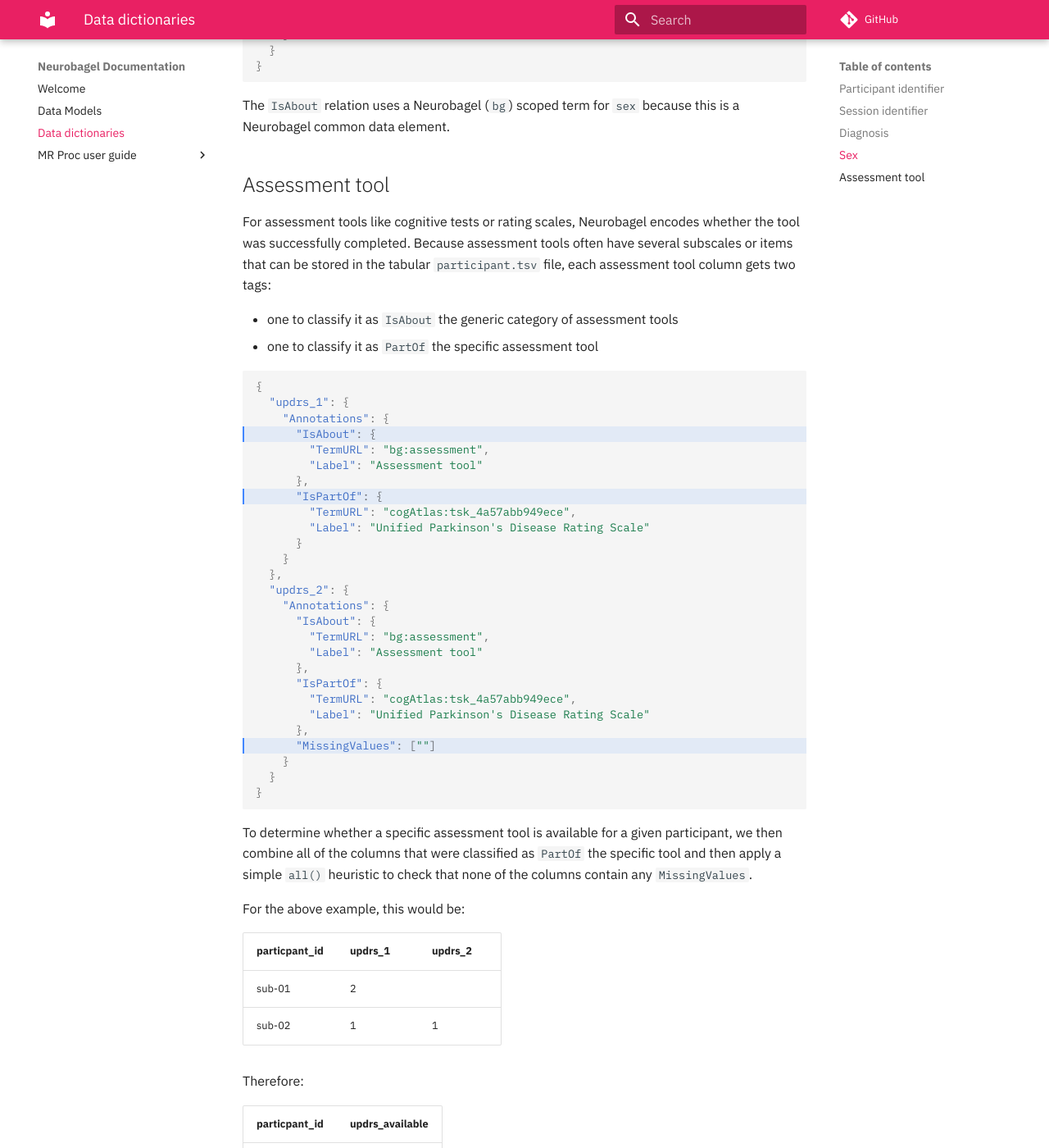
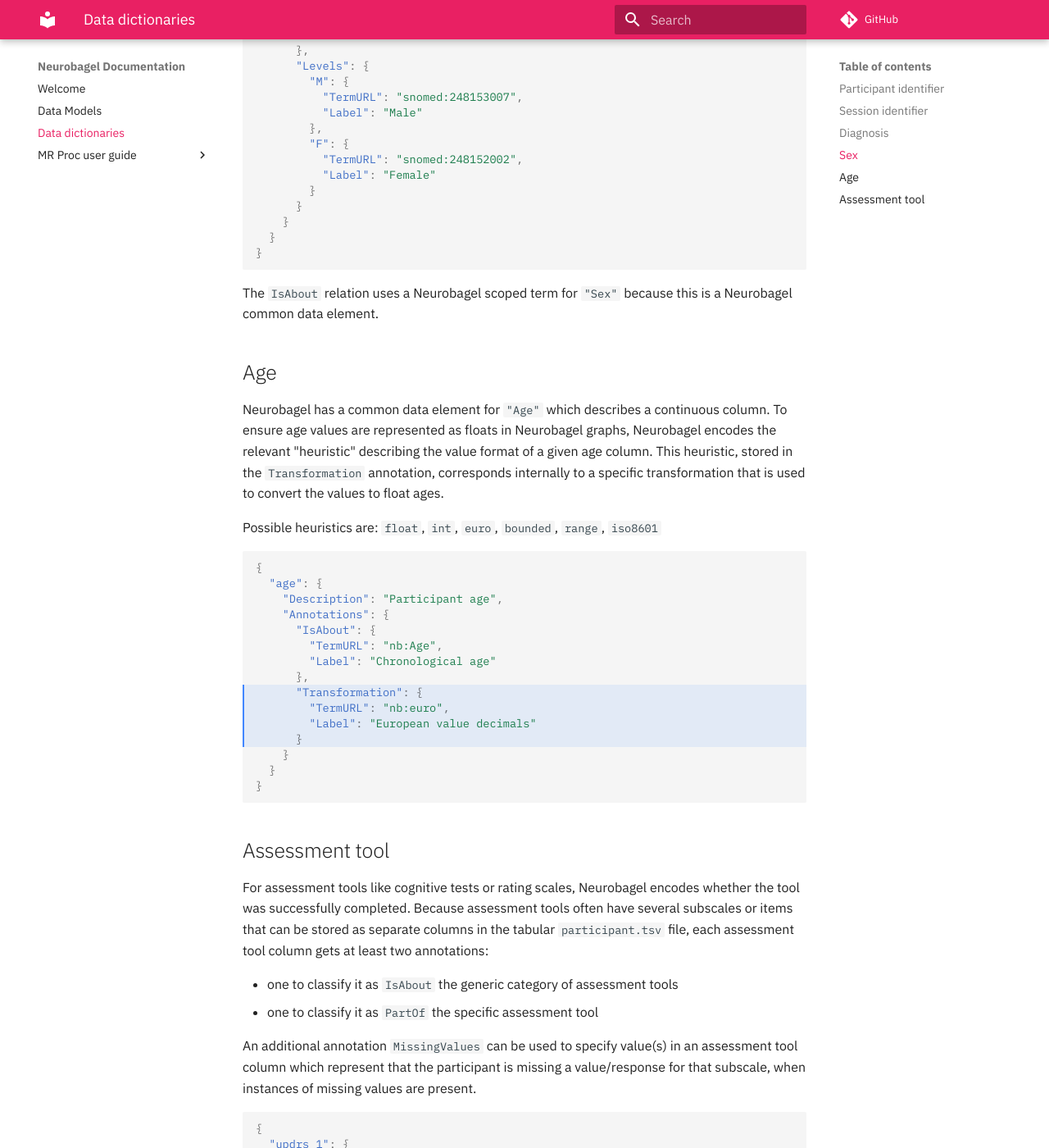
Before and after one commit to neurobagel/documentation, an MkDocs documentation site: the page built from docs/dictionaries.md, in a window 1280 px wide and 1400 px high, scrolled down 2786 px. Shown: the whole window at 82% size. Built offline with MkDocs 1.6.1 and Material for MkDocs 9.7.7, drawn with Linux system fonts in a browser that asks for light colours; comment, search, counter and statistics services are not loaded; some of the changed text lies outside the part shown.

Commit message:
update controlled term names in data model/dictionary docs

````diff
--- a/docs/dictionaries.md
+++ b/docs/dictionaries.md
@@ -1,8 +1,7 @@
 # Neurobagel Data Dictionaries
 
-The neurobagel annotator creates a BIDS compatible data dictionary
-and augments the information that BIDS recommends with
-unambiguous semantic tags.
+The Neurobagel annotator creates a BIDS compatible data dictionary
+and augments the information that BIDS recommends with unambiguous semantic tags.
 
 Below we'll outline several special cases using the following example `participants.tsv` file:
 
@@ -19,24 +18,25 @@
 ```json
 {
   "@context": {
-    "bg": "https://terms.neurobagel.org/",
+    "nb": "http://neurobagel.org/vocab/",
     "purl": "http://purl.obolibrary.org/obo/",
     "snomed": "http://purl.bioontology.org/ontology/SNOMEDCT/",
-    "cogAtlas": "https://www.cognitiveatlas.org/task/id/"
+    "cogatlas": "https://www.cognitiveatlas.org/task/id/"
   }
 }
 ```
 
 ## Participant identifier
 
-Term from National Cancer Institute Thesaurus
+Term from the Neurobagel vocabulary.
 
-```json hl_lines="5-6"
+```json hl_lines="6-7"
 {
   "participant_id": {
+    "Description": "A participant ID",
     "Annotations": {
       "IsAbout": {
-        "TermURL": "purl:NCIT_C69256",
+        "TermURL": "nb:ParticipantID",
         "Label": "Subject Unique Identifier"
       }
     }
@@ -53,14 +53,15 @@
 
 ## Session identifier
 
-Term from National Cancer Institute Thesaurus
+Term from the Neurobagel vocabulary.
 
-```json hl_lines="5-6"
+```json hl_lines="6-7"
 {
   "session_id": {
+    "Description": "A session ID",
     "Annotations": {
       "IsAbout": {
-        "TermURL": "purl:NCIT_C117058",
+        "TermURL": "nb:SessionID",
         "Label": "Run Identifier"
       }
     }
@@ -78,12 +79,17 @@
 Terms from the [SNOMED-CT ontology](https://browser.ihtsdotools.org/) for clinical diagnosis.
 Terms from the National Cancer Institute Thesaurus for healthy control status.
 
-```json hl_lines="5-6 10-11 14-15"
+```json hl_lines="10-11 15-16 19-20"
 {
   "group": {
+    "Description": "Group variable",
+    "Levels": {
+      "PD": "Parkinson's patient",
+      "CTRL": "Control subject",
+    },
     "Annotations": {
       "IsAbout": {
-        "TermURL": "bg:diagnosis",
+        "TermURL": "nb:Diagnosis",
         "Label": "Diagnosis"
       },
       "Levels": {
@@ -101,28 +107,33 @@
 }
 ```
 
-The `IsAbout` relation uses a term from the neurobagel (`bg`) namespace because
+The `IsAbout` relation uses a term from the Neurobagel namespace because
 `"Diagnosis"` is a standardized term.
 
 ## Sex
 
-Terms are from the BIDS recommended namespace.
+Terms are from the SNOMED-CT ontology.
 
 ```json
 {
-    "sex": {
+  "sex": {
+    "Description": "Sex variable",
+    "Levels": {
+      "M": "Male",
+      "F": "Female"
+    },
     "Annotations": {
       "IsAbout": {
-        "TermURL": "bg:sex",
+        "TermURL": "nb:Sex",
         "Label": "Sex"
       },
       "Levels": {
         "M": {
-          "TermURL": "bids:male",
+          "TermURL": "snomed:248153007",
           "Label": "Male"
         },
         "F": {
-          "TermURL": "bids:female",
+          "TermURL": "snomed:248152002",
           "Label": "Female"
         }
       }
@@ -131,42 +142,69 @@
 }
 ```
 
-The `IsAbout` relation uses a Neurobagel (`bg`) scoped term for `sex` because
+The `IsAbout` relation uses a Neurobagel scoped term for `"Sex"` because
 this is a Neurobagel common data element.
+
+## Age
+Neurobagel has a common data element for `"Age"` which describes a continuous column. To ensure age values are represented as floats in Neurobagel graphs, Neurobagel encodes the relevant "heuristic" describing the value format of a given age column. This heuristic, stored in the `Transformation` annotation, corresponds internally to a specific transformation that is used to convert the values to float ages.
+
+Possible heuristics are: `float`, `int`, `euro`, `bounded`, `range`, `iso8601`
+
+```json hl_lines="9-12"
+{
+  "age": {
+    "Description": "Participant age",
+    "Annotations": {
+      "IsAbout": {
+        "TermURL": "nb:Age",
+        "Label": "Chronological age"
+      },
+      "Transformation": {
+        "TermURL": "nb:euro",
+        "Label": "European value decimals"
+      }
+    }
+  }
+}
+```
 
 ## Assessment tool
 
 For assessment tools like cognitive tests or rating scales,
 Neurobagel encodes whether the tool was successfully completed.
 Because assessment tools often have several subscales or items
-that can be stored in the tabular `participant.tsv` file,
-each assessment tool column gets two tags:
+that can be stored as separate columns in the tabular `participant.tsv` file,
+each assessment tool column gets at least two annotations:
 
 - one to classify it as `IsAbout` the generic category of assessment tools
 - one to classify it as `PartOf` the specific assessment tool
 
-```json hl_lines="4 8 24"
+An additional annotation `MissingValues` can be used to specify value(s) in an assessment tool column which represent that the participant is missing a value/response for that subscale, when instances of missing values are present.
+
+```json hl_lines="5 9 26"
 {
   "updrs_1": {
+    "Description": "item 1 scores for UPDRS",
     "Annotations": {
       "IsAbout": {
-        "TermURL": "bg:assessment",
+        "TermURL": "nb:Assessment",
         "Label": "Assessment tool"
       },
       "IsPartOf": {
-        "TermURL": "cogAtlas:tsk_4a57abb949ece",
+        "TermURL": "cogatlas:tsk_4a57abb949ece",
         "Label": "Unified Parkinson's Disease Rating Scale"
       }
     }
   },
   "updrs_2": {
+    "Description": "item 2 scores for UPDRS",
     "Annotations": {
       "IsAbout": {
-        "TermURL": "bg:assessment",
+        "TermURL": "nb:Assessment",
         "Label": "Assessment tool"
       },
       "IsPartOf": {
-        "TermURL": "cogAtlas:tsk_4a57abb949ece",
+        "TermURL": "cogatlas:tsk_4a57abb949ece",
         "Label": "Unified Parkinson's Disease Rating Scale"
       },
       "MissingValues": [""]
@@ -176,7 +214,7 @@
 ```
 
 To determine whether a specific assessment tool is available for a given participant,
-we then combine all of the columns that were classified as `PartOf` the specific tool
+we then combine all of the columns that were classified as `PartOf` that specific tool
 and then apply a simple `all()` heuristic to check that none of the columns
 contain any `MissingValues`.
 
````
Also changed, not shown: docs/datamodels.md (+13 -8 lines).
